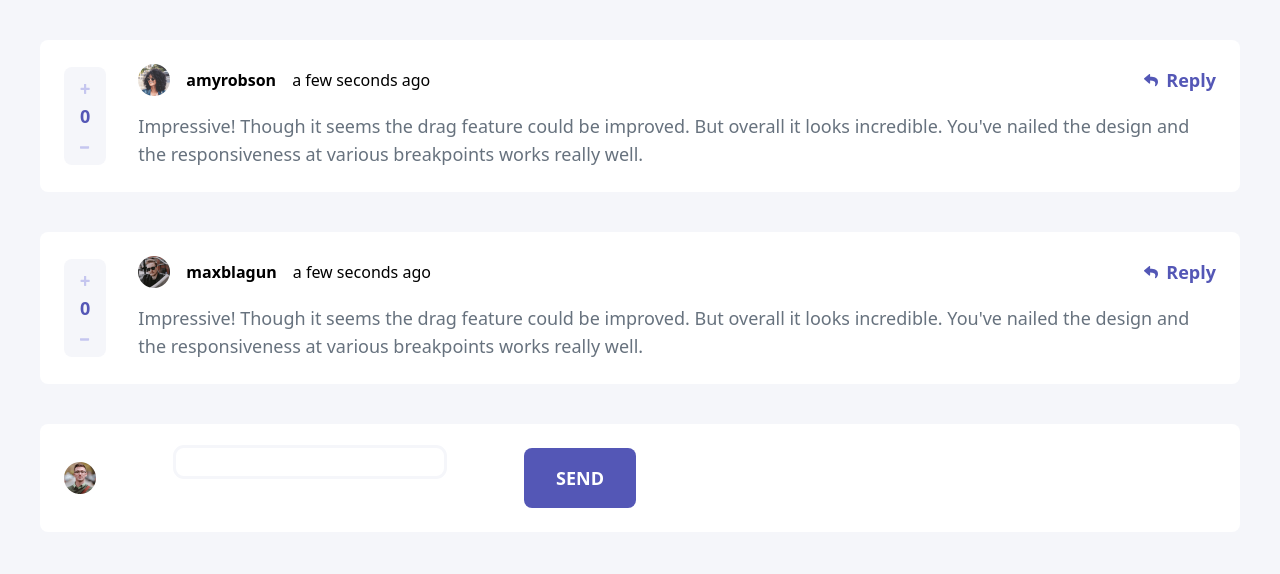
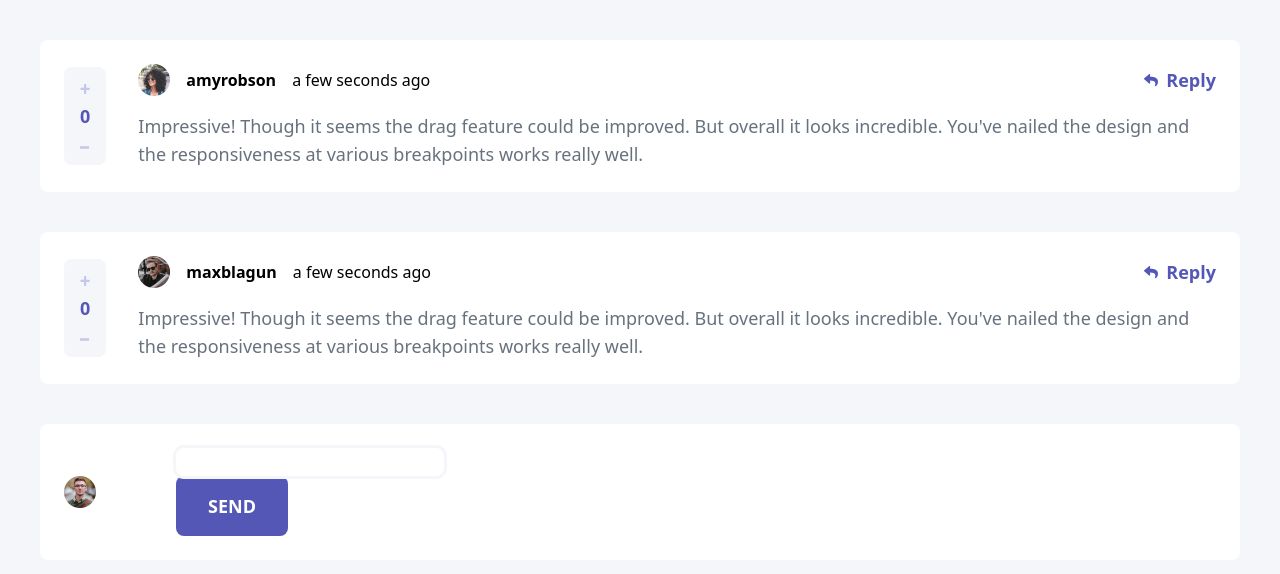
Before and after one commit to lavollmer/interactive-comments-app, a React (Vite) app: page / in a window 1280 px wide. Shown: the top 574 px of the page. Built offline with nearby package versions, Linux system fonts and the light colour scheme.

Commit message:
debugging add new comment

```diff
--- a/src/App.jsx
+++ b/src/App.jsx
@@ -8,6 +8,7 @@ import AvatarMax from "./assets/image-maxblagun.png";
 
 function App() {
   const [showModal, setShowModal] = useState(false);
+  const [comments, setComments] = useState([]);
   const [replies, setReplies] = useState([]);
   const commentCreatedAt = new Date();
 
@@ -17,6 +18,10 @@ function App() {
 
   const handleCloseModal = () => {
     setShowModal(false);
+  };
+
+  const handleAddComment = (commentText) => {
+    setComments([...comments, { text: commentText, createdAt: new Date(), username: "juliusomo" }]);
   };
 
   return (
@@ -58,7 +63,7 @@ function App() {
             ))}
           </div>
           <div>
-            <UserComment />
+            <UserComment onAddComment={handleAddComment} />
           </div>
         </div>
         <div>
--- a/src/components/UserComment.jsx
+++ b/src/components/UserComment.jsx
@@ -2,13 +2,13 @@ import React from "react";
 import Avatar from "../assets/image-juliusomo.png";
 import SendButton from "./SendButton";
 
-const UserComment = () => {
-    function handleSubmit(event) {
-        event.preventDefault();
-        const data = new FormData(event.target);
-        const value = data.get("commentUser");
-        console.log(value);
-        };
+const UserComment = ({onAddComment}) => {
+  function handleSubmit(event) {
+    event.preventDefault();
+    const data = new FormData(event.target);
+    const value = data.get("commentUser");
+    console.log(value);
+  }
 
   return (
     <div className="flex flex-row items-center font-rubik bg-white rounded-lg p-2 mt-10">
@@ -21,13 +21,16 @@ const UserComment = () => {
         </div>
         <form onSubmit={handleSubmit}>
           <div className="outline outline-very-light-gray rounded-lg focus:outline-2 focus:border-moderate-blue">
-            <input className="text-lg text-grayish-blue font-semi-bold pr-2" name="commentUser"/>
+            <input
+              className="text-lg text-grayish-blue font-semi-bold pr-2"
+              name="commentUser"
+            />
+          </div>
+
+          <div>
+            <SendButton onClick={handleSubmit} />
           </div>
         </form>
-        {/* reusable button SEND */}
-        <div>
-          <SendButton />
-        </div>
       </div>
     </div>
   );
```
